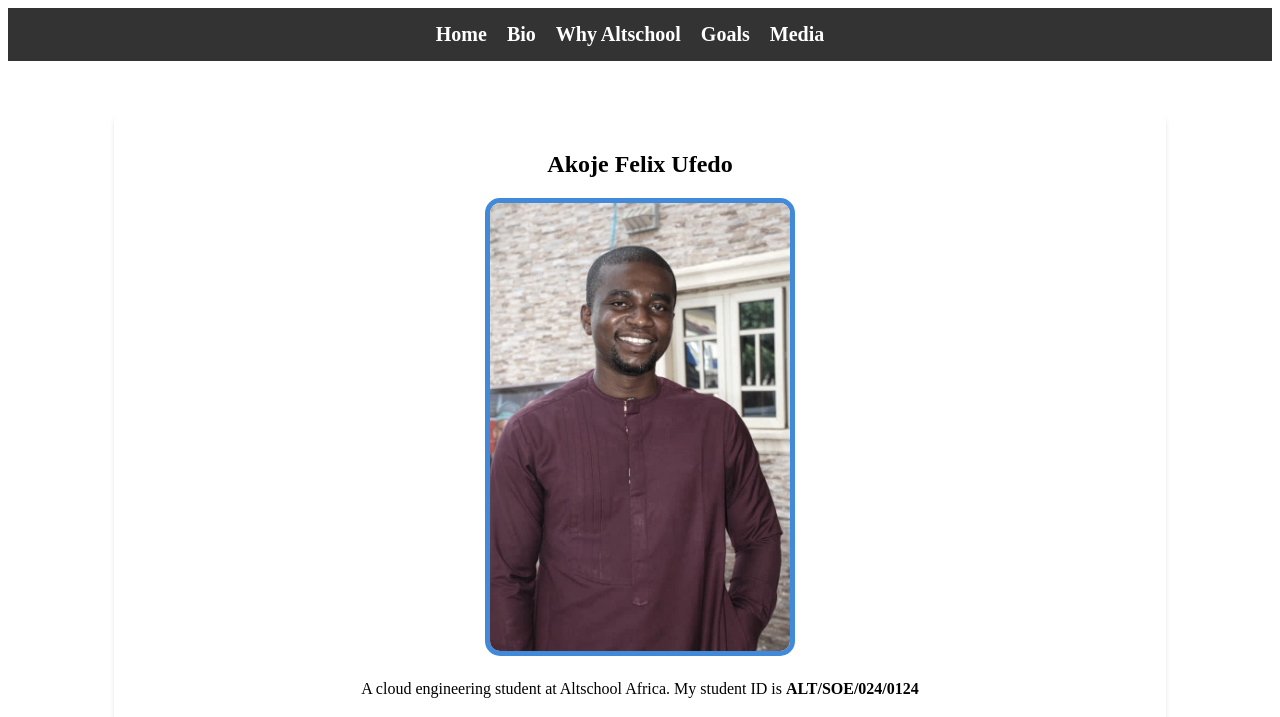
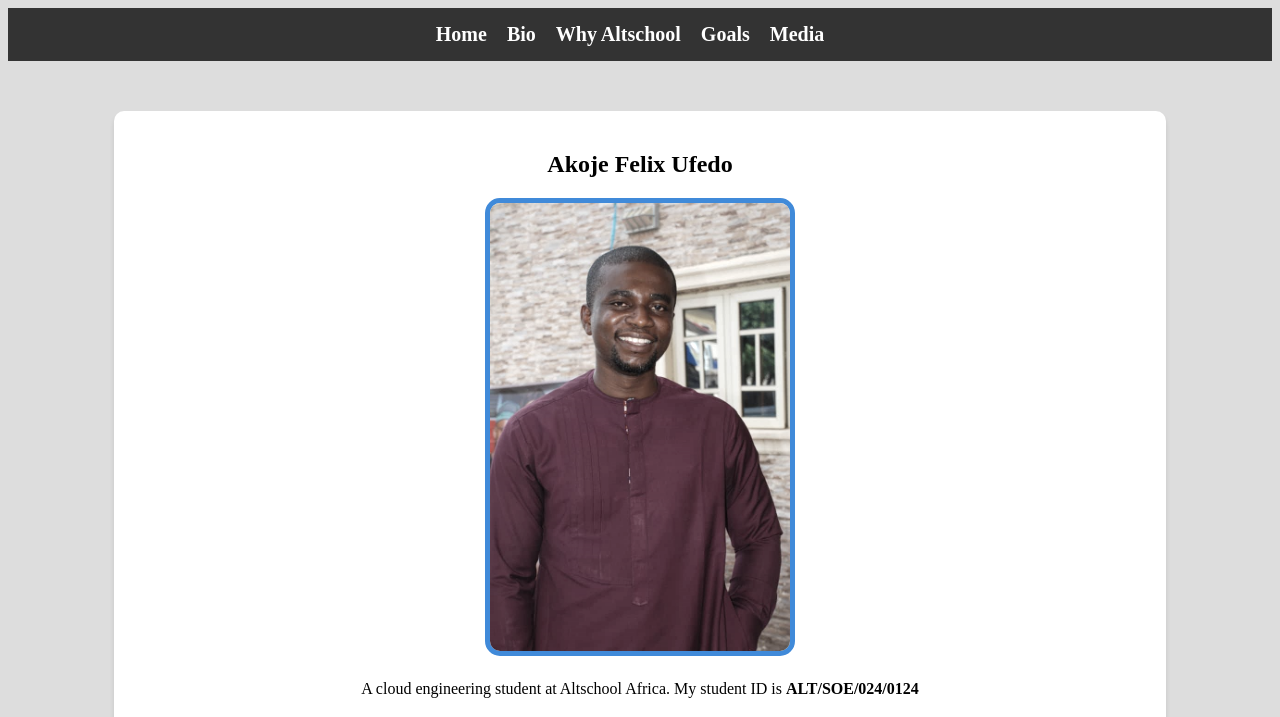
Before and after one commit to FelixAkoje/Altschool-Assignment, a plain HTML site: page index.html in a window 1280 px wide. Shown: the top 717 px of the page. Drawn offline with Linux system fonts and the light colour scheme.

Commit message:
Update index.css

```diff
--- a/index.css
+++ b/index.css
@@ -1,6 +1,5 @@
-#home {
-
-
+body {
+    background-color: #ddd;
 }
 
 ul {
```
